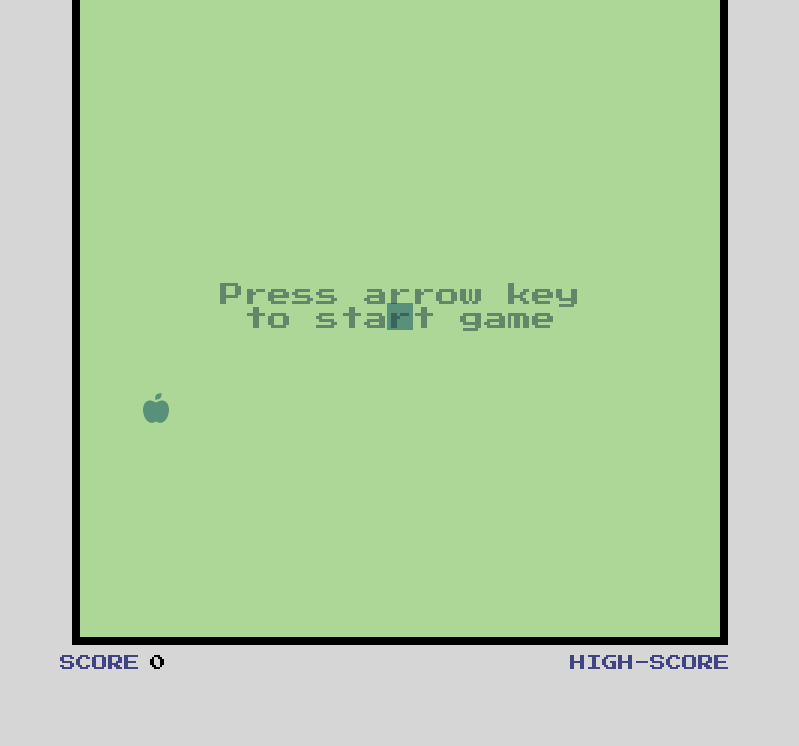
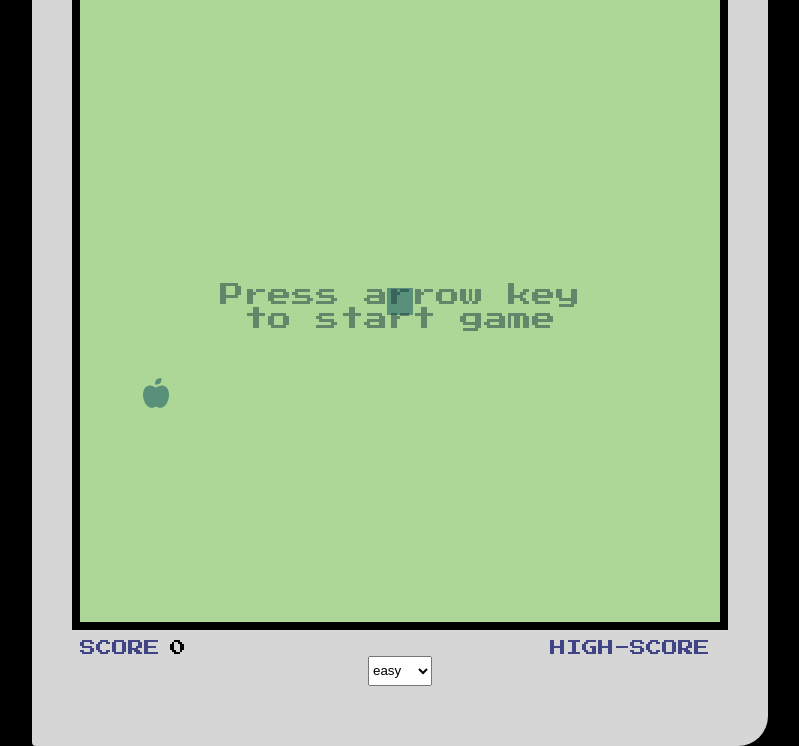
Before and after one commit to solheee/snake, a plain HTML site: page index.html in a window 1280 px wide. Shown: the part 93-839 px from the top of the page, without its empty margins (240-1039 px from the left). Before the commit the page ends 800 px from the top, so only its background shows below. Drawn offline with Linux system fonts and the light colour scheme.

Commit message:
예에쁘다...

```diff
--- a/game.js
+++ b/game.js
@@ -1,12 +1,12 @@
 import { update as updateSnake, draw as drawSnake, SNAKE_SPEED, getSnakeHead, snakeIntersection, snakeBody} from './snake.js'
 import { update as updateApple, draw as drawApple} from './apple.js'
 import { outsideGrid } from './grid.js';
+
 
 let lastRenderTime = 0;
 let gameOver = false;
 let gameWin = false;
 const gameBoard = document.getElementById('game-board');
-
 
 const highGameScoreInHtml = document.getElementById('high-Score');
 
@@ -67,7 +67,7 @@ export function setGameScore() {
     gameScore = snakeBody.length;
     currentGameScoreInHtml.innerText = gameScore;
 
-    gameWin = ( gameScore > 440 );
+    gameWin = ( gameScore >= 440 );
 }
 
 // 최고기록
@@ -90,3 +90,19 @@ window.addEventListener('keydown', e => {
             break;
     }
 });
+
+
+// 나니도
+
+function setModeListener (mode, speed) {
+    document.getElementById(mode).addEventListener('click', function () { SNAKE_SPEED = speed; });
+}
+
+let modeDropdown = document.getElementById('selectMode');
+    if ( modeDropdown ) {
+        modeDropdown.addEventListener('change', function(evt) {
+
+
+        console.log(SNAKE_SPEED);
+    });
+}
--- a/index.html
+++ b/index.html
@@ -15,6 +15,7 @@
 
 </head>
 <body>
+    <div class="container">
         <h1>Snake Game</h1>
         <div id="game-board"></div>
 
@@ -29,12 +30,21 @@
             </div>
         </div>
 
+        <div class="difficulty">
+            <select name="" id="selectMode">
+                <option value="volvo">easy</option>
+                <option value="saab">normal</option>
+                <option value="mercedes">difficult</option>
+            </select>
+        </div>
+
         <p class="press-to-start">Press arrow key <br> to start game</p>
 
         <div class="no-small-screen">
             <img src="sad-face.svg">
             Screen is too&nbsp;small
         </div>
+    </div>
 
     <script src="game.js" type="module"></script>
 </body>
--- a/snake.js
+++ b/snake.js
@@ -3,8 +3,6 @@ import { getInputDirection } from "./input.js";
 export const SNAKE_SPEED = 6;
 export const snakeBody = [{ x: 11, y: 11 },];
 let newSegments = 0;
-
-
 
 export function update() {
     addSegments();
--- a/style.css
+++ b/style.css
@@ -13,14 +13,27 @@
 
 body {
     display: flex;
-    flex-direction: column;
     justify-content: center;
     align-items: center;
     width: 100vw;
     height: 100vh;
     font-family: 'Press Start 2P', cursive;
     font-size: 16px;
+    background-color: #000;
+}
+
+.container {
+    position: relative;
+    display: flex;
+    flex-direction: column;
+    justify-content: center;
+    align-items: center;
+    padding: 60px 40px;
+    font-size: 16px;
     background-color: #d6d6d6;
+    border-radius: 4px;
+    border-bottom-right-radius: 30px;
+    box-sizing: border-box;
 }
 
 h1 {
@@ -63,7 +76,6 @@ h1 {
 }
 
 .press-to-start {
-    display: block;
     position: absolute;
     font-size: 3vmin;
     text-align: center;
@@ -74,7 +86,7 @@ h1 {
 .record {
     display: flex;
     flex-direction: row;
-    width: 80vw;
+    width: 80vmin;
     max-width: 680px;
     justify-content: space-between;
     margin-top: 10px;
@@ -90,11 +102,19 @@ h1 {
     color: #404484;
 }
 
+.difficulty {
+    display: flex;
+    justify-content: center;
+    width: 100%;
+    height: 30px;
+}
+
+
 .no-small-screen {
     display: none;
 }
 
-@media (max-width: 500px) {
+@media (max-width: 500px), (max-height: 500px) {
     .no-small-screen {
         display: flex;
         flex-direction: column;
```
Also changed, not shown: difficulty.js (added). Lines whose indentation alone changed are shown as unchanged.
